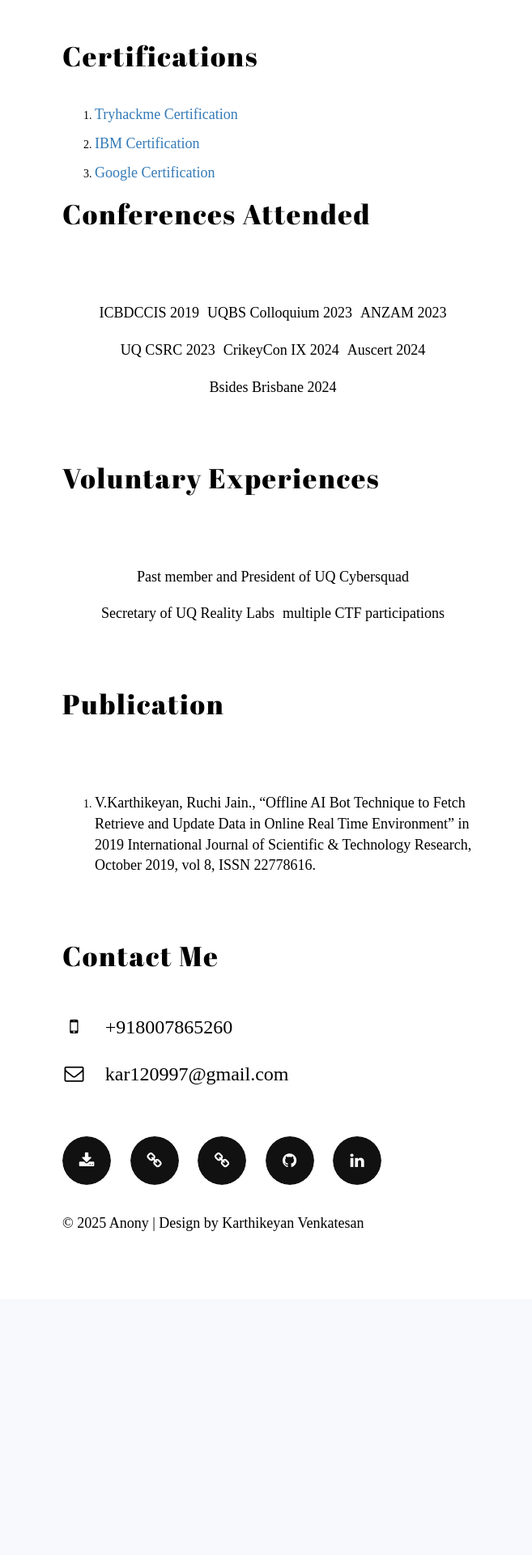
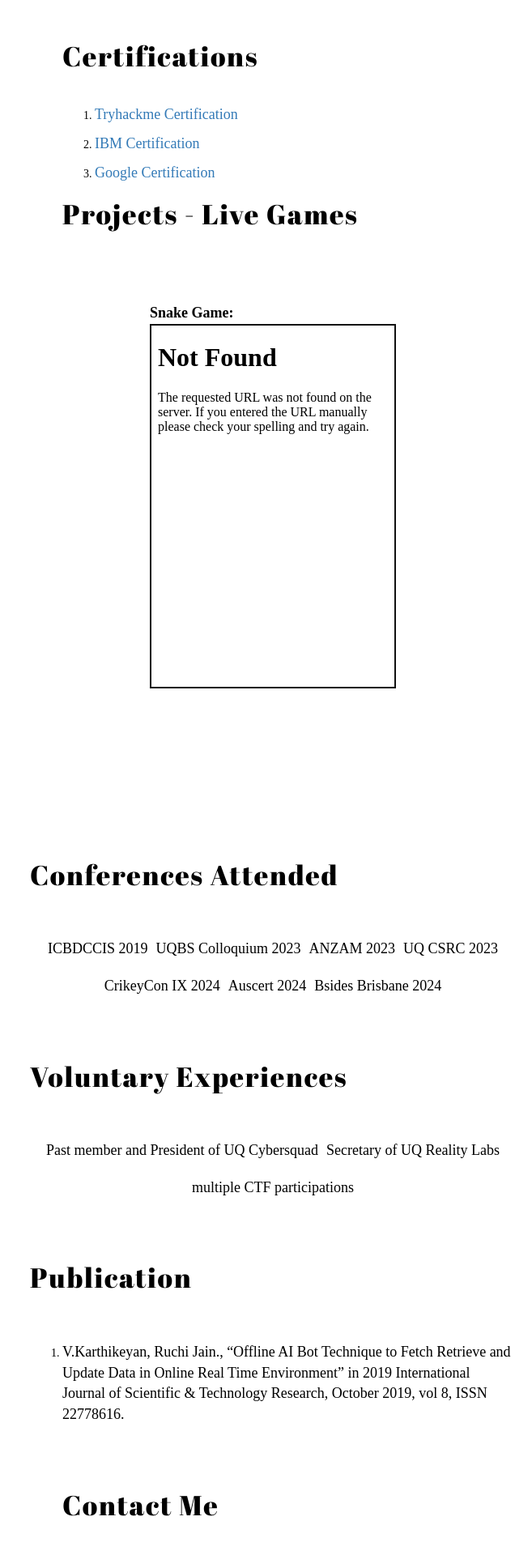
Before and after one commit to vkarthikeyan12/trial-website, a Flask app: page / in a window 1280 px wide. Shown: the part 2315-4235 px from the top of the page at 81% size, without its empty margins (623-1280 px from the left). Before the commit the page ends 3835 px from the top, so only its background shows below. Run offline with Flask 3, Linux system fonts and the light colour scheme; some libraries are stand-ins or nearby versions; some web fonts are replaced.

Commit message:
Update index.html

```diff
--- a/templates/index.html
+++ b/templates/index.html
@@ -182,6 +182,24 @@
                     </ol>
 
 
+                        <!-- PROJECTS -->
+
+    <h3 class="headline scroll-animated-from-right">Projects - Live Games</h3>
+
+    <div class="scroll-container">
+        <!-- Snake Game -->
+        <p class="scroll-animated-from-right">
+            <strong>Snake Game:</strong><br>
+            <iframe src="snake.html" width="100%" height="450px" style="border:2px solid #111;"></iframe>
+        </p>
+    </div>
+</section>
+
+
+
+                    <!-- /PROJECTS -->
+
+
 
                      <h3 class="headline scroll-animated-from-right">Conferences Attended</h3>
 
```
